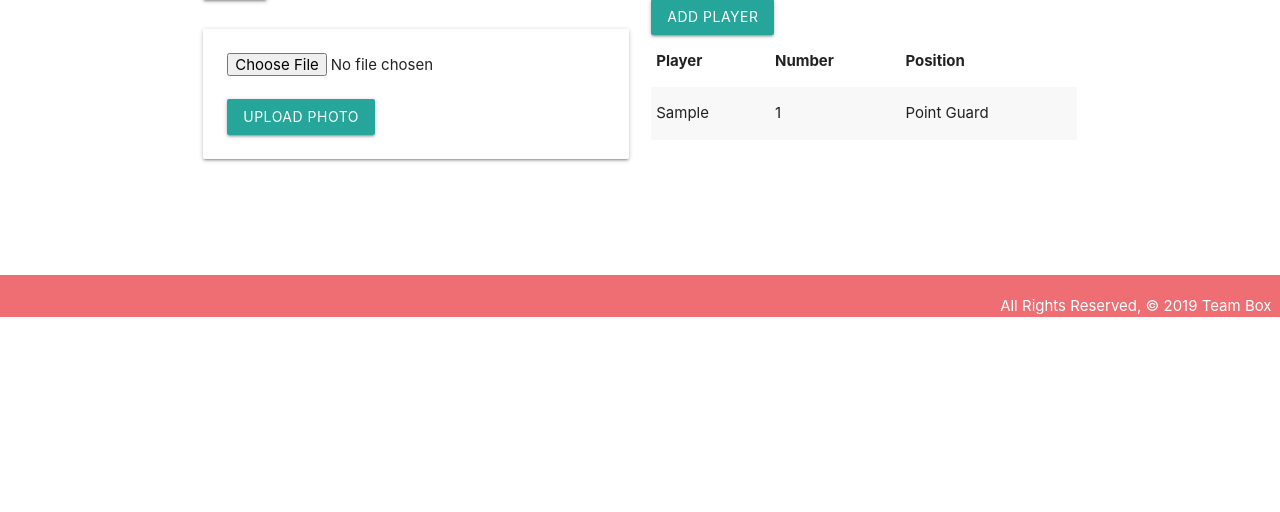
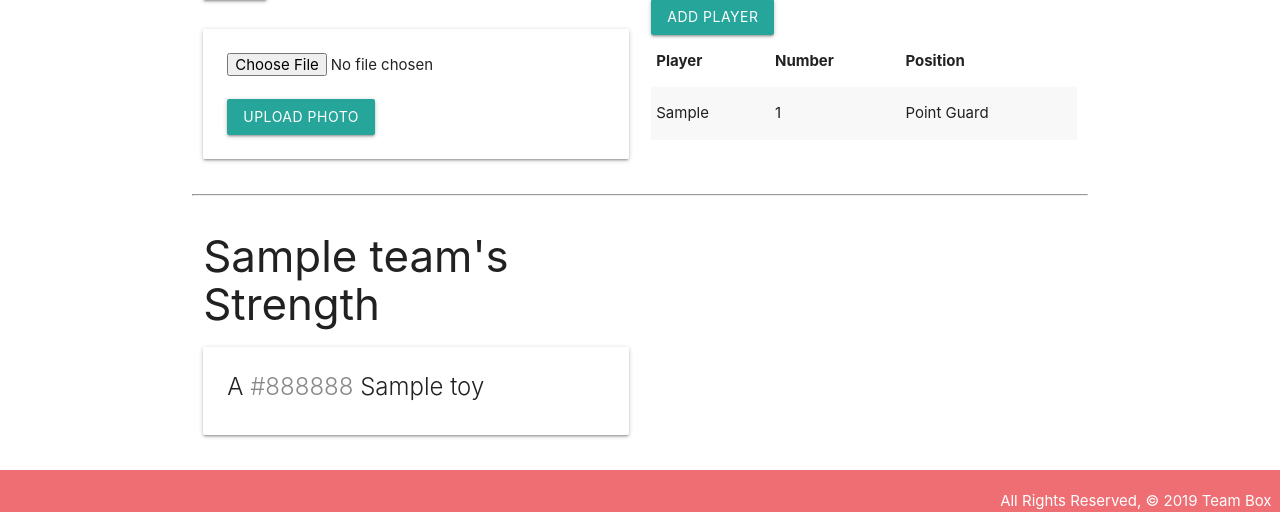
Before and after one commit to codenerd21/teambox, a Django app: template teambox/main_app/templates/teams/detail.html in a window 1280 px wide. Shown: the part 483-995 px from the top of the page. Before the commit the page ends 800 px from the top, so only its background shows below. Run offline with Django 3.2, Linux system fonts and the light colour scheme; tables that the repository leaves empty hold one stand-in row (values such as "Sample post"); the template is opened without the code that fills it: values that come from a table or form of the project are taken from there, most other values are stand-ins (such as "Sample title", 1, 10 or a date in 2020).

Commit message:
Adds Many to Many Model to Teams, Migrates, Adds update and delete links to detail

```diff
--- a/teambox/main_app/models.py
+++ b/teambox/main_app/models.py
@@ -22,6 +22,7 @@ class Team(models.Model):
   name = models.CharField(max_length=30)
   grade = models.IntegerField()
   gender = models.CharField(max_length=15)
+  strengths = models.ManyToManyField(Strength)
 
   def __str__(self):
     return f'{self.name} ({self.id})'
--- a/teambox/main_app/templates/main_app/strength_detail.html
+++ b/teambox/main_app/templates/main_app/strength_detail.html
@@ -10,7 +10,8 @@
         <span class="card-title">{{ strength.name }}</span>
       </div>
       <div class="card-action">
-
+        <a href="{% url 'strength_update' strength.id %}">Edit Strength</a>
+        <a href="{% url 'strength_delete' strength.id %}">Delete Strength</a>
       </div>
     </div>
   </div>
--- a/teambox/main_app/templates/teams/detail.html
+++ b/teambox/main_app/templates/teams/detail.html
@@ -52,6 +52,26 @@
     </table>
   </div>
 </div>
+<hr>
+<div class="row">
+  <div class="col s6">
+    <h3>{{ team.name }}'s Strength</h3>
+    {% if cat.toys.count %}
+      {% for toy in cat.toys.all %}
+        <div class="card">
+          <div class="card-content">
+            <span class="card-title">
+              A <span style="color: {{ toy.color }}">{{ toy.color }}</span> {{ toy.name }}
+            </span>
+          </div>
+        </div>
+      {% endfor %}
+    {% else %}
+      <h5>No Toys :(</h5>
+    {% endif %}
+  </div>
+  <!-- Available toys will come after this line -->
+</div>
 <script>
   var selectEl = document.getElementById('id_position');
   M.FormSelect.init(selectEl);
```
Also changed, not shown: teambox/main_app/migrations/0006_team_strengths.py (added).
